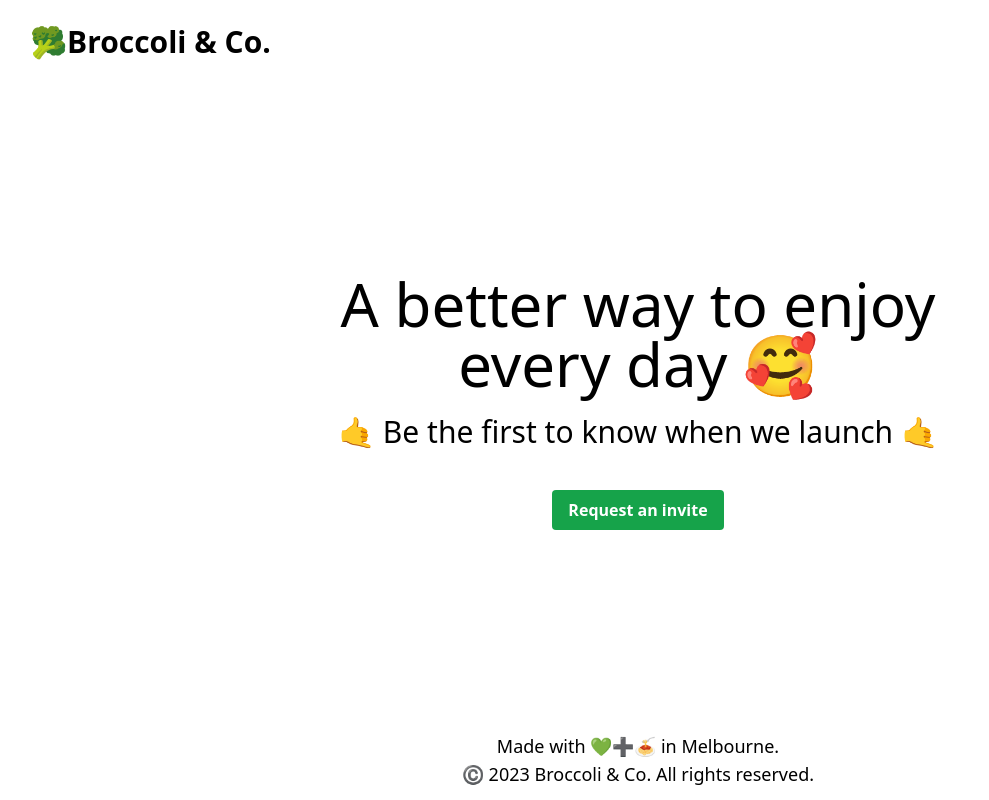
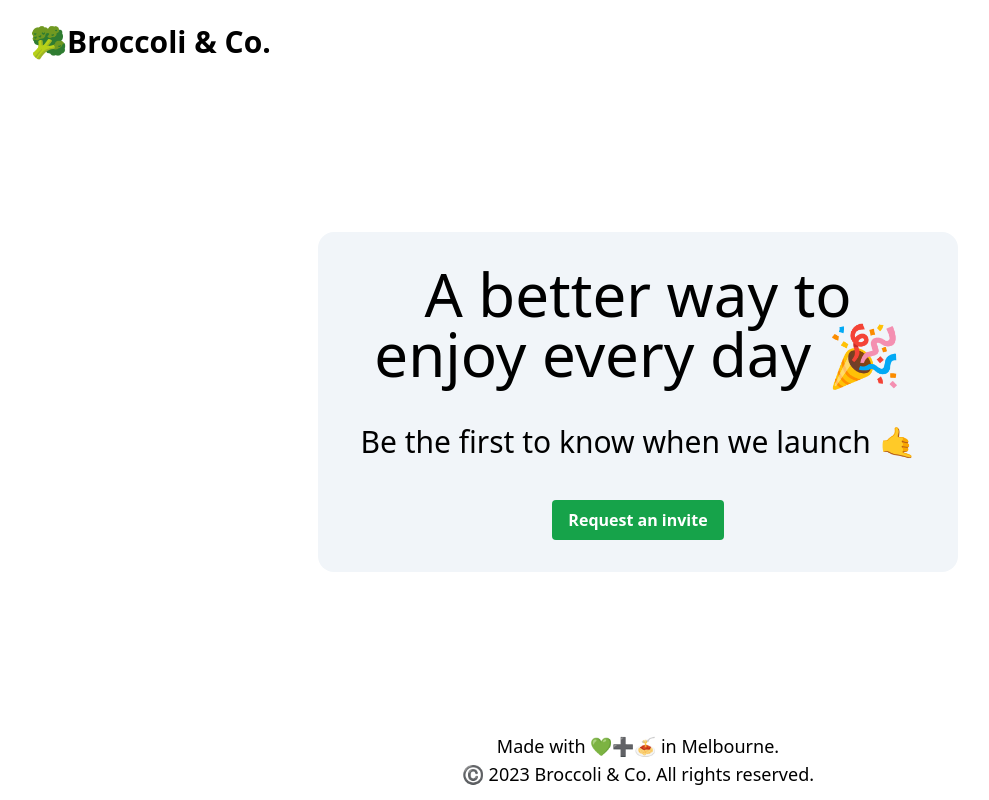
Before and after one commit to lukemesiti/AWTH, a React (Vite) app: page / in a window 1280 px wide. Shown: the whole page, without its empty margins (2-991 px from the left). Built offline with nearby package versions, Linux system fonts and the light colour scheme.

Commit message:
add background styling to landing page content. update title emoji

```diff
--- a/src/layout/content/Content.tsx
+++ b/src/layout/content/Content.tsx
@@ -7,12 +7,12 @@ const Content: React.FC = () => {
       data-testid={CONTENT_TEST_ID}
       className="flex-auto flex items-center justify-center p-3"
     >
-      <div className="text-center max-w-screen-sm">
-        <h1 className="text-4xl md:text-6xl mb-5">
-          A better way to enjoy every day 🥰
+      <div className="text-center max-w-screen-sm bg-slate-100 rounded-2xl p-8">
+        <h1 className="text-4xl md:text-6xl mb-10">
+          A better way to enjoy every day 🎉
         </h1>
         <p className="text-2xl md:text-3xl mb-10">
-          🤙 Be the first to know when we launch 🤙
+          Be the first to know when we launch 🤙
         </p>
         <RequestInviteButton />
       </div>
```
